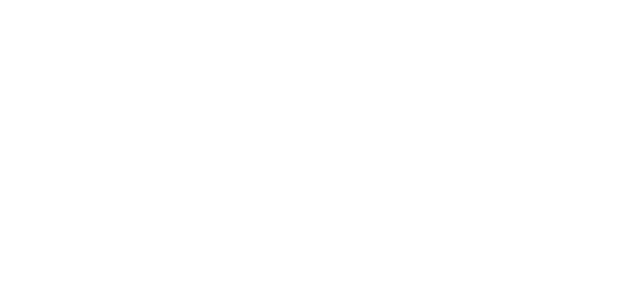
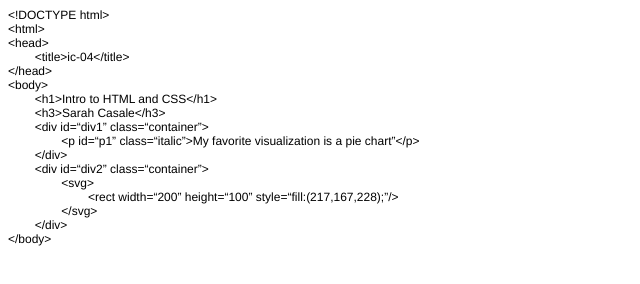
Before and after one commit to DS4200-S22/ic-04-sarahcasale, a plain HTML site: page index.html in a window 1280 px wide. Shown: the whole page, without its empty margins (0-640 px from the left). Drawn offline with Linux system fonts and the light colour scheme.

Commit message:
Update index.html

```diff
--- a/index.html
+++ b/index.html
@@ -1,14 +1,33 @@
-<!DOCTYPE html>
+<!DOCTYPE html PUBLIC "-//W3C//DTD HTML 4.01//EN" "http://www.w3.org/TR/html4/strict.dtd">
 <html>
-
 <head>
-    <meta charset=utf-8/>
+  <meta http-equiv="Content-Type" content="text/html; charset=utf-8">
+  <meta http-equiv="Content-Style-Type" content="text/css">
+  <title></title>
+  <meta name="Generator" content="Cocoa HTML Writer">
+  <meta name="CocoaVersion" content="2022.6">
+  <style type="text/css">
+    p.p1 {margin: 0.0px 0.0px 0.0px 0.0px; font: 12.0px Helvetica}
+    span.Apple-tab-span {white-space:pre}
+  </style>
 </head>
-
-
 <body>
-
-
+<p class="p1">&lt;!DOCTYPE html&gt;</p>
+<p class="p1">&lt;html&gt;</p>
+<p class="p1">&lt;head&gt;</p>
+<p class="p1"><span class="Apple-tab-span">	</span>&lt;title&gt;ic-04&lt;/title&gt;</p>
+<p class="p1">&lt;/head&gt;</p>
+<p class="p1">&lt;body&gt;</p>
+<p class="p1"><span class="Apple-tab-span">	</span>&lt;h1&gt;Intro to HTML and CSS&lt;/h1&gt;</p>
+<p class="p1"><span class="Apple-tab-span">	</span>&lt;h3&gt;Sarah Casale&lt;/h3&gt;</p>
+<p class="p1"><span class="Apple-tab-span">	</span>&lt;div id=“div1” class=“container”&gt;</p>
+<p class="p1"><span class="Apple-tab-span">	</span><span class="Apple-tab-span">	</span>&lt;p id=“p1” class=“italic”&gt;My favorite visualization is a pie chart”&lt;/p&gt;</p>
+<p class="p1"><span class="Apple-tab-span">	</span>&lt;/div&gt;</p>
+<p class="p1"><span class="Apple-tab-span">	</span>&lt;div id=“div2” class=“container”&gt;</p>
+<p class="p1"><span class="Apple-tab-span">	</span><span class="Apple-tab-span">	</span>&lt;svg&gt;</p>
+<p class="p1"><span class="Apple-tab-span">	</span><span class="Apple-tab-span">	</span><span class="Apple-tab-span">	</span>&lt;rect width=“200” height=“100” style=“fill:(217,167,228);”/&gt;</p>
+<p class="p1"><span class="Apple-tab-span">	</span><span class="Apple-tab-span">	</span>&lt;/svg&gt;</p>
+<p class="p1"><span class="Apple-tab-span">	</span>&lt;/div&gt;</p>
+<p class="p1">&lt;/body&gt;</p>
 </body>
-
 </html>
```
